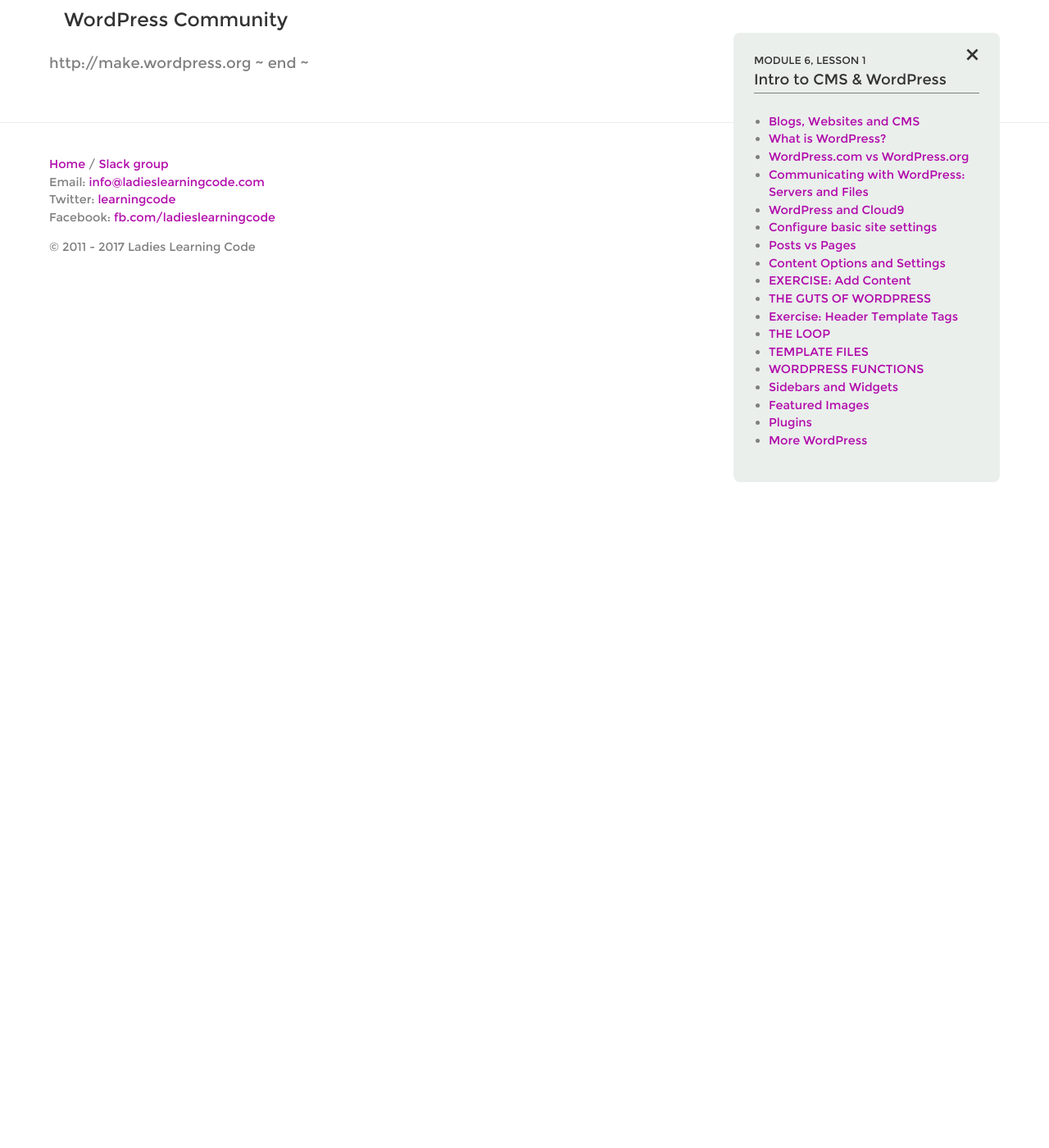
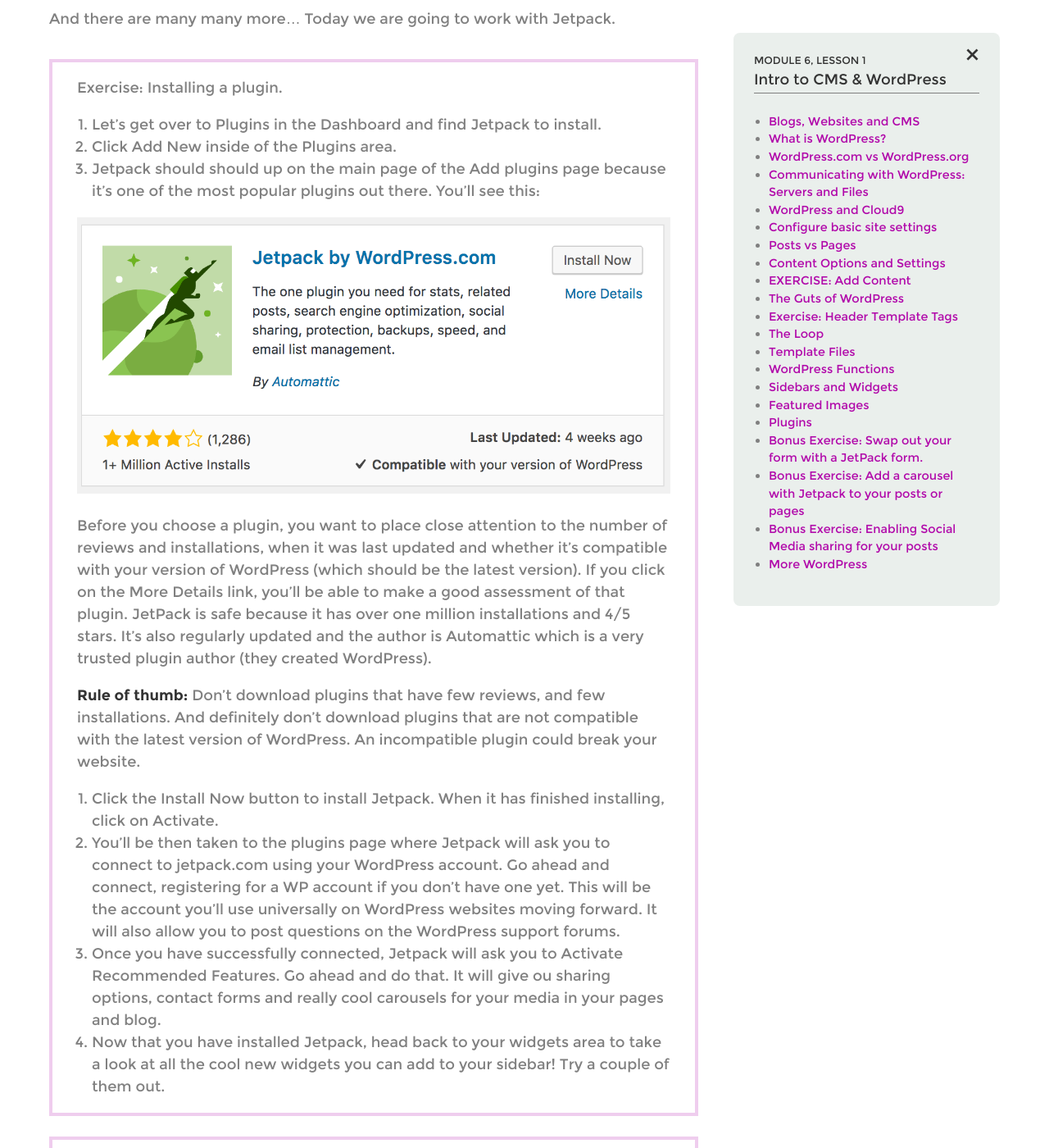
Before and after one commit to kasslent/clc-digital-skills, a Jekyll site: the page built from _lessons/module-6.1.md, in a window 1280 px wide and 1400 px high, scrolled down 24005 px. Shown: the whole window at 82% size. Built offline with Jekyll 4.4.1, drawn with Linux system fonts in a browser that asks for light colours; some of the changed text lies outside the part shown.

Commit message:
improved Plugins, widgets area

```diff
--- a/_lessons/module-6.1.md
+++ b/_lessons/module-6.1.md
@@ -218,7 +218,7 @@ Just like categories, tags can be added from the menu or when editing a post. Bu
 > Having content to work with will make it easier to work with our theme files.
 
 
-## THE GUTS OF WORDPRESS
+## The Guts of WordPress
 
 Now that we've poked around a bit in the dashboard, let's go deeper and take a look at the files back in c9.
 
@@ -228,17 +228,17 @@ Inside of wp-content there is a folder named themes. That'll be our most used fo
 
 Outside of wp-content we normally also need to look at wp-config.php to write in database credentials. Today, c9 is doing all that database work for us.
 
-### WHAT IS A THEME?
+### What is a theme?
 
 A WordPress Theme is a group of files that determine the way the WordPress looks, and what content is displayed on each page. In other words, this is just a fancy way of saying that a theme is basically the collection of files that make up the HTML and CSS for our site.
 
 Since we already know HTML and CSS, creating a theme will be a natural progression of our knowledge.
 
-### WHAT'S IN A THEME?
+### What's in a theme?
 
 The most basic WP theme consists of no more and no less than an index file and a css file. The project files we already worked on are a great start to our own WP basic theme.
 
-### UPLOADING OUR THEME TO WP
+### Uploading our Theme to WP
 
 Currently there are three default themes inside the themes folder. These always come with WordPress.
 Under Appearance>Themes we can see how these default themes look and even test them out on our website.
@@ -270,7 +270,7 @@ But today we're not interested in a default theme. We want to build our very own
 How does it look?
 
 
-### WHY ISN'T ANY OF OUR CSS SHOWING UP?
+### Why isn't any of our CSS showing up?
 
 This is because our stylesheet link is no longer working. It's looking for our style file in the wrong place. This is because even though our files are in the same theme folder next to each other, they don't work the same way as our basic html project from this morning.
 
@@ -284,7 +284,7 @@ Does it work?
 
 There is a better way to link to our CSS.
 
-### COMMUNICATING WITH WORDPRESS: PHP & TEMPLATE TAGS
+### Communicating with WordPress: PHP & Template Tags
 
 Even though the super long url worked to link our , WP provides us with much easier ways to figure out paths and to print out important pieces of content on our page.
 
@@ -348,7 +348,7 @@ We use template tags anytime we want to ask WordPress for content of any kind th
 
 [https://developer.wordpress.org/reference/functions/bloginfo/](https://developer.wordpress.org/reference/functions/bloginfo/)
 
-## THE LOOP
+## The Loop
 
 Template Tags allow us to grab quite a bit of information from our database. However, the most important information we want to get is the content of the pages and blog posts. To get these we have to use something called "The Loop".
 
@@ -372,7 +372,7 @@ So where should the loop go in our page if we want it to ask for content? In oth
 We'll put it after the banner, and before the horizontal sidebar.
 
 
-### THE CONTENT
+### The Content
 
 So what goes inside the loop? Template tags!
 
@@ -387,7 +387,7 @@ Specifically, we'll be using the following template tags:
 
 Yay! We're communicating with WP now.
 
-## TEMPLATE FILES
+## Template Files
 
 We've talked about template tags but in WordPress there are also Template Files. - It's possible that you will not want every single page on your website to be identical. In fact, in post websites, the home page and the blog page look a bit different, if they are separate. - Currently, all our pages using the same template - index.php. However WordPress enables us to create custom pages easily so that we can modify different pages to our liking.
 
@@ -397,23 +397,29 @@ It also enables us to put code that we need more than once, in its own file so t
 
 > ### Class Exercise:
 > 1. Create 4 new files in your theme folder:
-	a. header.php
-	b. footer.php
-	c. sidebar.php
-	d. page.php
-> 1. Together we will now take each of the corresponding parts from index.php and paste them into one of these files.
+	- header.php
+	- footer.php
+	- sidebar.php
+	- page.php
+> 1. Together we will now take each of the corresponding parts from index.php and paste them into one of these files. That means you will delete the header and navigation from index.php, you will delete the sidebar, and the footer and put each of these in their corresponding files. (header.php, sidebar.php and footer.php)
+> 1. In page.php, copy everything from index.php and paste it there. This will be the default template for any page you add to your website, unless you specify otherwise with a custom template.
 > 1. Then into index.php and page.php we'll bring in the footer, sidebar and header by using: get_header(); get_footer(); and get_sidebar();
 > 1. Now that you've split off your repeated code into tidy new files, let's also create a custom page template for our About page that will not have a banner. To create a different looking page, do the following:
-> 	1. Create a special template file for the About page. Call it **page-about.php**.
-	1. In page-about.php, write the following `Template Name: About`
-	1. In the dashboard go to Pages>About. Find the box on the right, below the update button, to change your template file from the default, to the special About templae you coded.
+	1. Create a special template file for the About page. Call it **page-about.php**.
+	1. In page-about.php, write the following
 
+        <?php /* Template Name: About */ ?>
+
+>
+3. Below this, copy over everything from your index.php file there and delete what you don't want. For example, the banner.
+4. In the dashboard go to Pages>About. Find the box on the right, below the update button, to change your template file from the default, to the special About template you just created.
+>
 
 ### Resources
 
 On Temple Heirarchy [https://developer.wordpress.org/themes/basics/template-hierarchy/](https://developer.wordpress.org/themes/basics/template-hierarchy/)
 
-## WORDPRESS FUNCTIONS
+## WordPress Functions
 
 So you could call it a day right now. There's your theme. Great job! You've built your own simple theme and it works. But let's go a little deeper and add even more functionality!
 
@@ -475,8 +481,8 @@ Sidebars enable you to add WP widgets (e.g. blog feeds, tag clouds, and even for
 >      }
 >      add_action( 'widgets_init', 'themename_widgets_init' );
 >
->2. Go to Appearance>Widgets and add 3 widgets to your sidebar.
-> 3. Delete all thirds and replace them with:
+> 2. Go to Appearance>Widgets and add 3 widgets to your sidebar. **Tip:** If you use the Text widget you can enter any HTML in the widget. Including script tags from a video embed, or twitter feed.
+> 3. Delete all the elements with the class of `third` inside your aside element in page.php and replace them with:
 >
 >        <?php dynamic_sidebar(); ?>
 
@@ -499,10 +505,14 @@ Once you've done that, go back into your home page and add a featured image. It
     the_post_thumbnail( 'large' ); // Large resolution (default 640px x 640px max)
     the_post_thumbnail( 'full' ); // Original image resolution (unmodified)
 
+> Try adding it to one of your template files. for example your custom `page-about.php` file.
+
 ## Plugins
 
 
-Plugins enable us to add incredible functionality to a website without having to do a lot of coding of our own. Popular plugins include:
+Plugins enable us to add incredible functionality to a website without having to do a lot of coding of our own. Plugins can be downloaded directly from the Plugins area of the dashboard. They will then live inside your Plugins folder inside of `wp-content`.
+
+Popular plugins include:
 
 - Jetpack
 - Mailchimp
@@ -510,13 +520,40 @@ Plugins enable us to add incredible functionality to a website without having to
 
 And there are many many more...
 Today we are going to work with Jetpack.
-> Let's get over to Plugins in the Dashboard and find Jetpack to install.
+> Exercise: Installing a plugin.
+>1. Let's get over to Plugins in the Dashboard and find Jetpack to install.
+>1. Click Add New inside of the Plugins area.
+> 1. Jetpack should should up on the main page of the Add plugins page because it's one of the most popular plugins out there. You'll see this:
+>
+> ![]({{site.img}}/module6/wp-jetpack.png)
+>
+> Before you choose a plugin, you want to place close attention to the number of reviews and installations, when it was last updated and whether it's compatible with your version of WordPress (which should be the latest version). If you click on the More Details link, you'll be able to make a good assessment of that plugin. JetPack is safe because it has over one million installations and 4/5 stars. It's also regularly updated and the author is Automattic which is a very trusted plugin author (they created WordPress).
+>
+> **Rule of thumb:** Don't download plugins that have few reviews, and few installations. And definitely don't download plugins that are not compatible with the latest version of WordPress. An incompatible plugin could break your website.
+> 1. Click the Install Now button to install Jetpack. When it has finished installing, click on Activate.
+> 1. You'll be then taken to the plugins page where Jetpack will ask you to connect to jetpack.com using your WordPress account. Go ahead and connect, registering for a WP account if you don't have one yet. This will be the account you'll use universally on WordPress websites moving forward. It will also allow you to post questions on the WordPress support forums.
+> 1. Once you have successfully connected, Jetpack will ask you to Activate Recommended Features. Go ahead and do that. It will give ou sharing options, contact forms and really cool carousels for your media in your pages and blog.
+> 1. Now that you have installed Jetpack, head back to your widgets area to take a look at all the cool new widgets you can add to your sidebar! Try a couple of them out.
+
+> ## Bonus Exercise: Swap out your form with a JetPack form.
+> Remember that for our Contact page we hacked a google sheet? If you added your contact form to your Contact page in WordPress, this form would continue working and you don't need to make changes. However, JetPack will also provide you with easy to set up forms in your pages. From the Page editor, simply click on the "Add Contact Form" button and follow the instructions.
+
+> ## Bonus Exercise: Add a carousel with Jetpack to your posts or pages
+> Now that you've installed JetPack, you have some really cool new features in your Media Gallery. If you click on Add Media from the content editor of any of your pages or posts you can `Create Gallery` instead of just Insert Media. Test out some of the available Galleries available.
+
+> ## Bonus Exercise: Enabling Social Media sharing for your posts
+> JetPack makes it really easy for your visitors to share your posts on social media.
+> 1. Head over to Jetpack>Settings from the side navigation in the Dashboard.
+> 1. Click on Engagement.
+> 1. Scroll down to Sharing and click on `Configure your Sharing Settings` after you expand it.
+> 1. Set up your sharing buttons under the `Sharing Buttons` section.
+> There are lots of plugins to set up sharing on WordPress but JetPack provides a very functional and easy to customize option. It's not uncommon for people to download JetPack and only use this feature of the plugin.
 
 ## More WordPress
 
-We have built our very own custom WordPress theme. We did it this way to leanr how WordPress really works.
+We have built our very own custom WordPress theme. We did it this way to learn how WordPress really works from the inside out.
 
-It's important to note that most developers will create their own starter theme and not always start entirely from scratch every time. Some also use other starter themes. [Underscores](http://underscoes.me) is a good one because it is developed by Automattic, an agency that also contributes to WordPress Core.
+It's important to note that most developers will create their own starter theme and not always start entirely from scratch every time. Some also use other starter themes. [Underscores](http://underscoes.me) is a good one because it is developed by Automattic, the creators of WordPress (And Jetpack). Starter themes are great because they will often break up your theme using the correct Template File structure based on the WP Template Hierarchy. Download Underscores and explore it. The cool thing about it is that it gives you template files, but very little CSS. You get to customize the style of the website just like you did on you project throughout this class.
 
 Other topics for later include:
 
```
Also changed, not shown: assets/img/module6/wp-jetpack.png (added), 2 other files.
